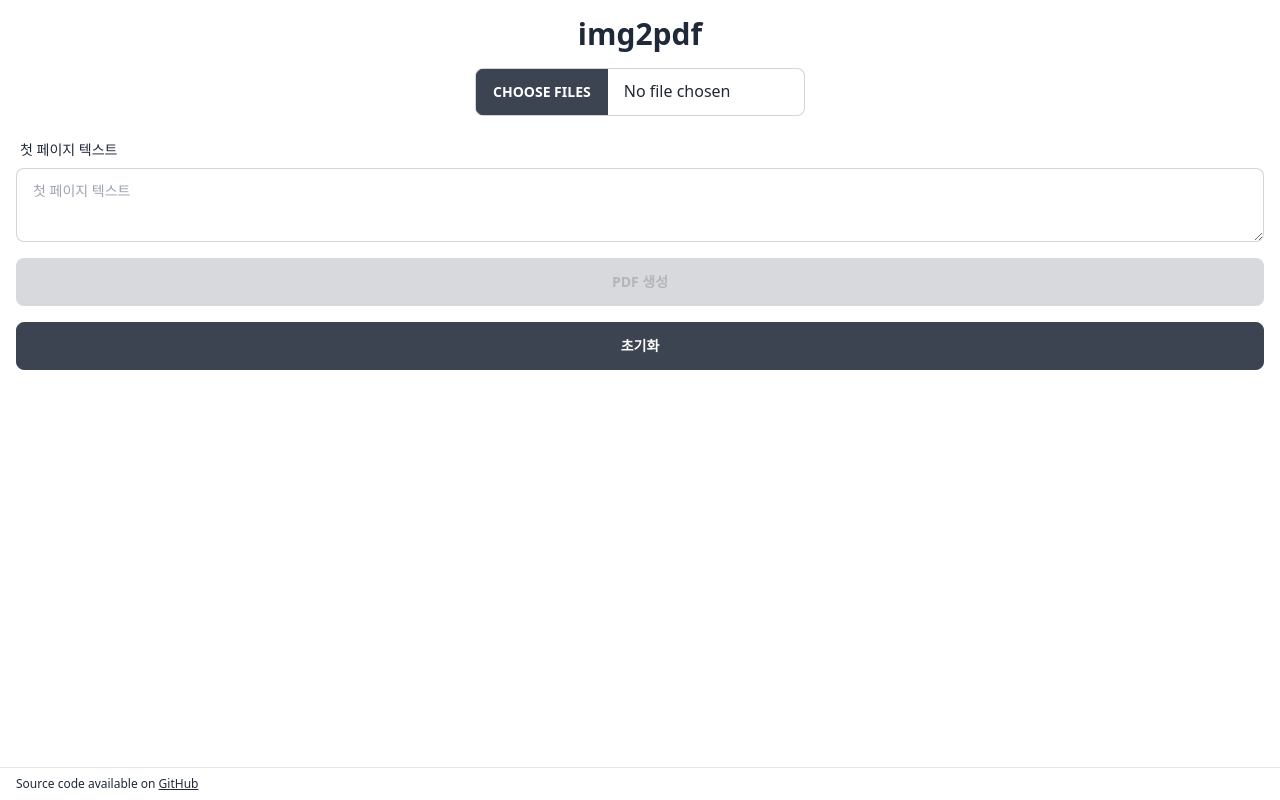
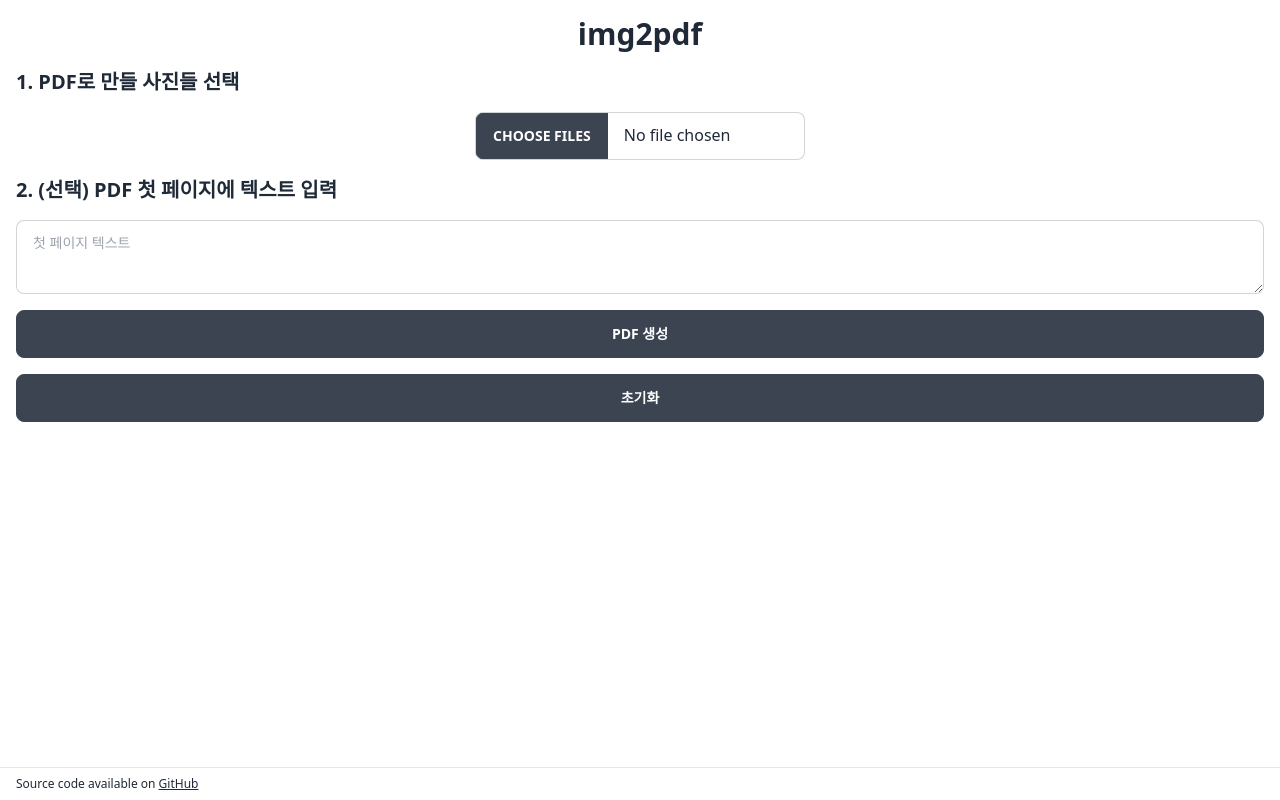
Before and after one commit to dlwocks31/img2pdf, a React (Vite) app: page / in a window 1280 px wide. Built offline with nearby package versions, Linux system fonts and the light colour scheme.

Commit message:
filename and other minor fixes

```diff
--- a/package.json
+++ b/package.json
@@ -11,6 +11,7 @@
   "dependencies": {
     "@types/react-pdf": "^6.2.0",
     "daisyui": "^2.51.5",
+    "dayjs": "^1.11.7",
     "jspdf": "^2.5.1",
     "react": "^18.2.0",
     "react-dom": "^18.2.0"
--- a/src/App.tsx
+++ b/src/App.tsx
@@ -1,3 +1,4 @@
+import dayjs from "dayjs";
 import jsPDF from "jspdf";
 import { useRef, useState } from "react";
 
@@ -56,11 +57,14 @@ function MyApp() {
       doc.addImage(img, format, 10, 10, width - 20, height - 20);
     }
 
-    doc.save("test.pdf");
+    const formattedNow = dayjs().format("YYYYMMDD_HHmmss");
+
+    doc.save(`img2pdf_${formattedNow}.pdf`);
   }
   return (
     <div className="flex flex-col gap-4 p-4">
       <div className="text-3xl font-bold text-center">img2pdf</div>
+      <div className="text-xl font-bold">1. PDF로 만들 사진들 선택</div>
       <div className="m-auto">
         <input
           type="file"
@@ -71,23 +75,21 @@ function MyApp() {
           ref={fileRef}
         />
       </div>
-      <div className="form-control">
-        <label className="label">
-          <span className="label-text">첫 페이지 텍스트</span>
-        </label>
-        <textarea
-          className="textarea textarea-bordered"
-          placeholder="첫 페이지 텍스트"
-          value={text}
-          onChange={(e) => setText(e.target.value)}
-        ></textarea>
+      <div className="text-xl font-bold">
+        2. (선택) PDF 첫 페이지에 텍스트 입력
       </div>
+      <textarea
+        className="textarea textarea-bordered"
+        placeholder="첫 페이지 텍스트"
+        value={text}
+        onChange={(e) => setText(e.target.value)}
+      ></textarea>
       {fileOrder.length > 0 && (
-        <div className="text-xl font-bold">파일 순서</div>
+        <div className="text-xl font-bold">3. 파일 순서 지정</div>
       )}
       {fileOrder.map((file, i) => (
         <div className="flex gap-2 justify-center items-center">
-          <div className="flex-1">{file}</div>
+          <div className="flex-1 break-all text-sm">{file}</div>
           <div className="flex gap-2">
             <button
               className={"btn btn-sm " + (i > 0 ? "" : "btn-disabled")}
@@ -106,9 +108,10 @@ function MyApp() {
           </div>
         </div>
       ))}
-
       <button
-        className={"btn " + (fileOrder.length > 0 ? "" : "btn-disabled")}
+        className={
+          "btn btn-primary" + (fileOrder.length > 0 ? "" : "btn-disabled")
+        }
         onClick={generatePdf}
       >
         PDF 생성
```
Also changed, not shown: 1 other file (tests, documents, lock files or other folders).
